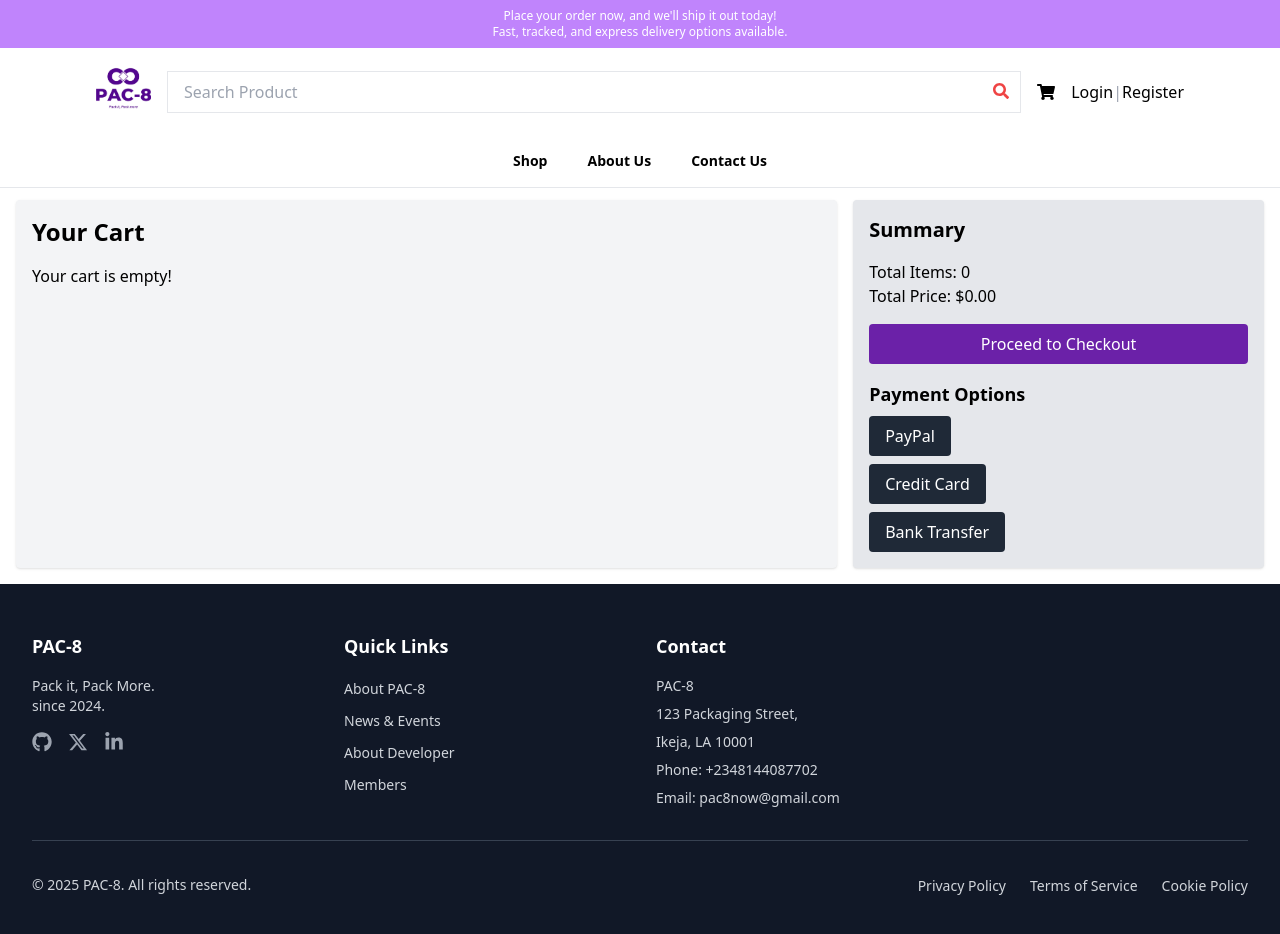
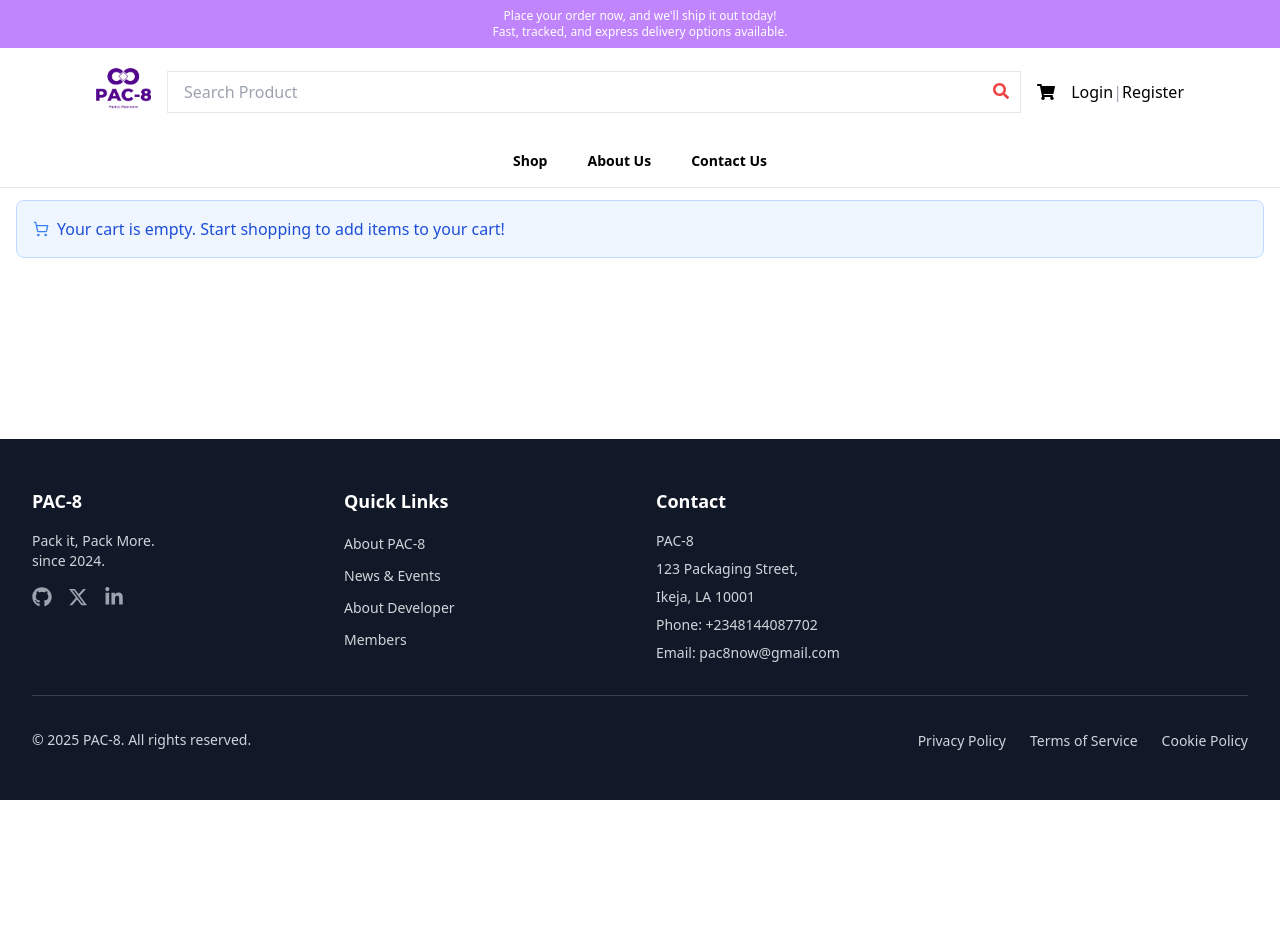
Before and after one commit to Ayomiidey/PAC-8, a React (Vite) app: page /cart in a window 1280 px wide. Shown: the top 934 px of the page. After the commit the page ends 800 px from the top, so only its background shows below. Built offline with nearby package versions, Linux system fonts and the light colour scheme.

Commit message:
cart update

```diff
--- a/src/components/cart.tsx
+++ b/src/components/cart.tsx
@@ -1,3 +1,94 @@
+// import { useDispatch } from "react-redux";
+// import { useAppSelector } from "../redux/hooks";
+// import {
+//   increaseQuantity,
+//   decreaseQuantity,
+//   removeFromCart,
+// } from "../redux/cartSlice";
+
+// const Cart = () => {
+//   const { item, totalQuantity, totalPrice } = useAppSelector(
+//     (state) => state.cart
+//   );
+//   const dispatch = useDispatch();
+
+//   return (
+//     <div className="flex flex-col md:flex-row gap-4 p-4">
+//       <div className="w-full md:w-2/3 bg-gray-100 p-4 rounded shadow">
+//         <h2 className="text-2xl font-bold mb-4">Your Cart</h2>
+//         {item.length === 0 ? (
+//           <p>Your cart is empty!</p>
+//         ) : (
+//           item.map((item) => (
+//             <div
+//               key={item.id}
+//               className="flex items-center justify-between border-b py-4"
+//             >
+//               <div>
+//                 <h3 className="text-lg font-bold">{item.title}</h3>
+//                 <p>Price: ${item.price}</p>
+//                 <p>Total: ${item.totalPrice.toFixed(2)}</p>
+//               </div>
+//               <div className="flex items-center gap-2">
+//                 <button
+//                   className="bg-gray-300 px-3 py-1 rounded"
+//                   onClick={() => dispatch(decreaseQuantity(item.id))}
+//                 >
+//                   -
+//                 </button>
+//                 <span>{item.quantity}</span>
+//                 <button
+//                   className="bg-gray-300 px-3 py-1 rounded"
+//                   onClick={() => dispatch(increaseQuantity(item.id))}
+//                 >
+//                   +
+//                 </button>
+//                 <button
+//                   className="bg-red-500 text-white px-3 py-1 rounded"
+//                   onClick={() => dispatch(removeFromCart(item.id))}
+//                 >
+//                   Remove
+//                 </button>
+//               </div>
+//             </div>
+//           ))
+//         )}
+//       </div>
+
+//       <div className="w-full md:w-1/3 bg-gray-200 p-4 rounded shadow">
+//         <h2 className="text-xl font-bold mb-4">Summary</h2>
+//         <p>Total Items: {totalQuantity}</p>
+//         <p>Total Price: ${totalPrice.toFixed(2)}</p>
+//         <button className="bg-purple-800 text-white w-full py-2 mt-4 rounded">
+//           Proceed to Checkout
+//         </button>
+//         <div className="mt-4">
+//           <h3 className="text-lg font-bold">Payment Options</h3>
+//           <ul className="mt-2 space-y-2">
+//             <li>
+//               <button className="bg-gray-800 text-white px-4 py-2 rounded">
+//                 PayPal
+//               </button>
+//             </li>
+//             <li>
+//               <button className="bg-gray-800 text-white px-4 py-2 rounded">
+//                 Credit Card
+//               </button>
+//             </li>
+//             <li>
+//               <button className="bg-gray-800 text-white px-4 py-2 rounded">
+//                 Bank Transfer
+//               </button>
+//             </li>
+//           </ul>
+//         </div>
+//       </div>
+//     </div>
+//   );
+// };
+
+// export default Cart;
+
 import { useDispatch } from "react-redux";
 import { useAppSelector } from "../redux/hooks";
 import {
@@ -5,6 +96,13 @@ import {
   decreaseQuantity,
   removeFromCart,
 } from "../redux/cartSlice";
+import {
+  ShoppingCart,
+  Trash2,
+  CreditCard,
+  Wallet,
+  Landmark,
+} from "lucide-react";
 
 const Cart = () => {
   const { item, totalQuantity, totalPrice } = useAppSelector(
@@ -12,75 +110,140 @@ const Cart = () => {
   );
   const dispatch = useDispatch();
 
+  if (item.length === 0) {
     return (
-    <div className="flex flex-col md:flex-row gap-4 p-4">
-      <div className="w-full md:w-2/3 bg-gray-100 p-4 rounded shadow">
-        <h2 className="text-2xl font-bold mb-4">Your Cart</h2>
-        {item.length === 0 ? (
-          <p>Your cart is empty!</p>
-        ) : (
-          item.map((item) => (
+      <div className="container mx-auto p-4">
+        <div className="bg-blue-50 border border-blue-200 rounded-lg p-4 flex items-center gap-2">
+          <ShoppingCart className="h-4 w-4 text-blue-500" />
+          <p className="text-blue-700">
+            Your cart is empty. Start shopping to add items to your cart!
+          </p>
+        </div>
+      </div>
+    );
+  }
+
+  return (
+    <div className="container mx-auto p-4">
+      <div className="grid grid-cols-1 lg:grid-cols-3 gap-6">
+        <div className="lg:col-span-2">
+          <div className="bg-white rounded-lg shadow-lg overflow-hidden h-[calc(100vh-2rem)]">
+            {/* Fixed Header */}
+            <div className="sticky top-0 bg-white border-b border-gray-200 z-10">
+              <div className="p-6">
+                <h2 className="text-xl font-semibold flex items-center gap-2">
+                  <ShoppingCart className="h-5 w-5" />
+                  Your Shopping Cart ({totalQuantity} items)
+                </h2>
+              </div>
+            </div>
+
+            <div className="overflow-y-auto h-[calc(100%-5rem)]">
+              <div className="p-6">
+                <div className="space-y-4">
+                  {item.map((cartItem) => (
                     <div
-              key={item.id}
-              className="flex items-center justify-between border-b py-4"
+                      key={cartItem.id}
+                      className="flex flex-col sm:flex-row items-start sm:items-center gap-4 p-4 bg-gray-50 rounded-lg transition-all hover:bg-gray-100"
                     >
-              <div>
-                <h3 className="text-lg font-bold">{item.title}</h3>
-                <p>Price: ${item.price}</p>
-                <p>Total: ${item.totalPrice.toFixed(2)}</p>
+                      <div className="w-20 h-20 bg-gray-200 rounded-lg flex-shrink-0" />
+
+                      <div className="flex-grow">
+                        <h3 className="font-medium text-lg">
+                          {cartItem.title}
+                        </h3>
+                        <p className="text-gray-600 text-sm">
+                          Unit Price: ${cartItem.price}
+                        </p>
                       </div>
+
+                      <div className="flex flex-col items-end gap-2">
                         <div className="flex items-center gap-2">
                           <button
-                  className="bg-gray-300 px-3 py-1 rounded"
-                  onClick={() => dispatch(decreaseQuantity(item.id))}
+                            onClick={() =>
+                              dispatch(decreaseQuantity(cartItem.id))
+                            }
+                            className="h-8 w-8 rounded-full border border-gray-300 flex items-center justify-center hover:bg-gray-100 transition-colors"
                           >
                             -
                           </button>
-                <span>{item.quantity}</span>
+                          <span className="w-8 text-center">
+                            {cartItem.quantity}
+                          </span>
                           <button
-                  className="bg-gray-300 px-3 py-1 rounded"
-                  onClick={() => dispatch(increaseQuantity(item.id))}
+                            onClick={() =>
+                              dispatch(increaseQuantity(cartItem.id))
+                            }
+                            className="h-8 w-8 rounded-full border border-gray-300 flex items-center justify-center hover:bg-gray-100 transition-colors"
                           >
                             +
                           </button>
+                        </div>
+                        <p className="font-medium">
+                          ${cartItem.totalPrice.toFixed(2)}
+                        </p>
                         <button
-                  className="bg-red-500 text-white px-3 py-1 rounded"
-                  onClick={() => dispatch(removeFromCart(item.id))}
+                          onClick={() => dispatch(removeFromCart(cartItem.id))}
+                          className="mt-2 px-3 py-1 bg-red-500 text-white rounded-md hover:bg-red-600 transition-colors flex items-center gap-1"
                         >
+                          <Trash2 className="h-4 w-4" />
                           Remove
                         </button>
                       </div>
                     </div>
-          ))
-        )}
+                  ))}
+                </div>
+              </div>
+            </div>
+          </div>
         </div>
 
-      <div className="w-full md:w-1/3 bg-gray-200 p-4 rounded shadow">
-        <h2 className="text-xl font-bold mb-4">Summary</h2>
-        <p>Total Items: {totalQuantity}</p>
-        <p>Total Price: ${totalPrice.toFixed(2)}</p>
-        <button className="bg-purple-800 text-white w-full py-2 mt-4 rounded">
+        <div className="h-fit">
+          <div className="bg-white rounded-lg shadow-lg overflow-hidden sticky top-4">
+            <div className="p-6 border-b border-gray-200">
+              <h2 className="text-xl font-semibold">Order Summary</h2>
+            </div>
+            <div className="p-6">
+              <div className="space-y-4">
+                <div className="flex justify-between py-2 border-b">
+                  <span>Subtotal</span>
+                  <span className="font-medium">${totalPrice.toFixed(2)}</span>
+                </div>
+                <div className="flex justify-between py-2 border-b">
+                  <span>Shipping</span>
+                  <span className="text-green-600">Free</span>
+                </div>
+                <div className="flex justify-between py-2">
+                  <span className="font-medium">Total</span>
+                  <span className="font-bold text-lg">
+                    ${totalPrice.toFixed(2)}
+                  </span>
+                </div>
+
+                <button className="w-full bg-blue-600 hover:bg-blue-700 text-white py-3 rounded-md transition-colors">
                   Proceed to Checkout
                 </button>
-        <div className="mt-4">
-          <h3 className="text-lg font-bold">Payment Options</h3>
-          <ul className="mt-2 space-y-2">
-            <li>
-              <button className="bg-gray-800 text-white px-4 py-2 rounded">
+
+                <div className="mt-6 space-y-3">
+                  <p className="font-medium text-sm text-gray-600">
+                    Payment Methods
+                  </p>
+                  <button className="w-full px-4 py-2 border border-gray-300 rounded-md hover:bg-gray-50 transition-colors flex items-center gap-2">
+                    <CreditCard className="h-4 w-4" />
+                    Credit Card
+                  </button>
+                  <button className="w-full px-4 py-2 border border-gray-300 rounded-md hover:bg-gray-50 transition-colors flex items-center gap-2">
+                    <Wallet className="h-4 w-4" />
                     PayPal
                   </button>
-            </li>
-            <li>
-              <button className="bg-gray-800 text-white px-4 py-2 rounded">
-                Credit Card
-              </button>
-            </li>
-            <li>
-              <button className="bg-gray-800 text-white px-4 py-2 rounded">
+                  <button className="w-full px-4 py-2 border border-gray-300 rounded-md hover:bg-gray-50 transition-colors flex items-center gap-2">
+                    <Landmark className="h-4 w-4" />
                     Bank Transfer
                   </button>
-            </li>
-          </ul>
+                </div>
+              </div>
+            </div>
+          </div>
         </div>
       </div>
     </div>
```
Lines whose indentation alone changed are shown as unchanged.
